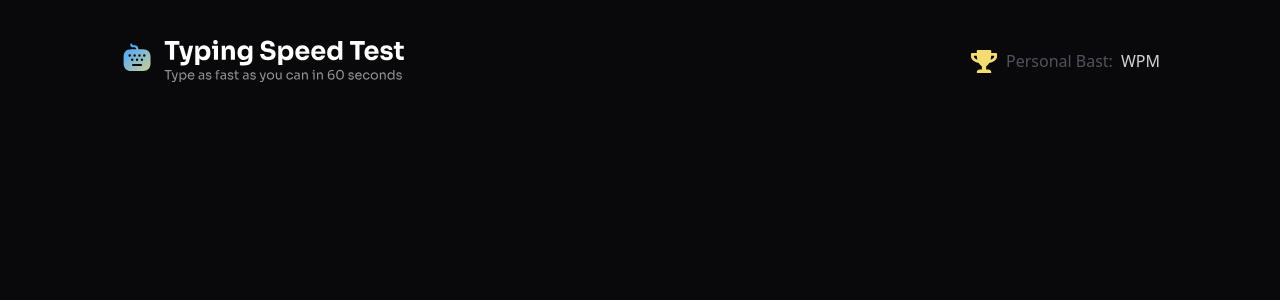
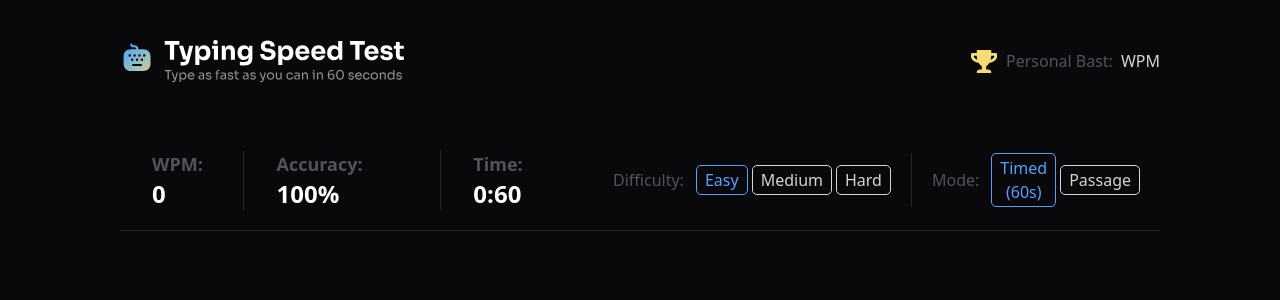
Before and after one commit to iun-00/-fronted-mentor-typing-speed-test, a Next.js app: page / in a window 1280 px wide. Shown: the top 300 px of the page. Built offline with nearby package versions, Linux system fonts and the light colour scheme.

Commit message:
feat: nav Ui 추가

```diff
--- a/app/page.tsx
+++ b/app/page.tsx
@@ -1,9 +1,11 @@
 import Header from "@/features/Header";
+import Nav from "@/features/Nav";
 
 export default function Home() {
   return (
     <div className="bg-zinc-950 h-screen px-30 py-10">
       <Header />
+      <Nav />
     </div>
   );
 }
--- /dev/null
+++ b/features/Nav.tsx
@@ -0,0 +1,118 @@
+"use client";
+
+import { useState } from "react";
+
+export default function Nav() {
+  type difficultyT = "easy" | "medium" | "hard";
+  type modeT = "timed" | "passage";
+
+  const [difficulty, setDifficulty] = useState<difficultyT>("easy");
+  const [mode, setMode] = useState<modeT>("timed");
+
+  const buttonStyleClass =
+    "border border-zinc-500 text-zinc-300 px-2 py-0.5 rounded-[5px] cursor-pointer hover:border-blue-400 hover:text-blue-400";
+  function getButtonStyle(type: "difficulty" | "mode", text: difficultyT | modeT) {
+    if (type === "difficulty") return {
+      color:
+        difficulty === text
+          ? "oklch(70.7% 0.165 254.624)"
+          : "oklch(87.1% 0.006 286.286)",
+      borderColor:
+        difficulty === text
+          ? "oklch(70.7% 0.165 254.624)"
+          : "oklch(87.1% 0.006 286.286)",
+      cursor: difficulty === text ? "default" : "pointer",
+    }
+    else return {
+      color:
+        mode === text
+          ? "oklch(70.7% 0.165 254.624)"
+          : "oklch(87.1% 0.006 286.286)",
+      borderColor:
+        mode === text
+          ? "oklch(70.7% 0.165 254.624)"
+          : "oklch(87.1% 0.006 286.286)",
+      cursor: mode === text ? "default" : "pointer",
+    }
+  }
+  return (
+    <nav id="nav" className="flex items-center border-b border-zinc-800 py-5 mt-12">
+      <section id="view" className="flex text-zinc-600 font-bold text-[18px]">
+        <p id="view-wpm" className="border-r border-zinc-800 px-8">
+          WPM: <span className="text-white font-black text-2xl">{0}</span>
+        </p>
+        <p id="view-accuracy" className="border-r border-zinc-800 px-8">
+          Accuracy:{" "}
+          <span className="text-white font-black text-2xl">{100}%</span>
+        </p>
+        <p id="view-time" className="border-zinc-800 px-8">
+          Time:{" "}
+          <span className="text-white font-black text-2xl">
+            {0}:{60}
+          </span>
+        </p>
+      </section>
+      <section id="options" className="flex text-zinc-600 ml-auto">
+        <div
+          id="options-difficulty"
+          className="flex items-center gap-1 border-r border-zinc-800 px-5"
+        >
+          <p className="pr-2">Difficulty: </p>
+          <button
+            id="options-difficulty_easy"
+            className={buttonStyleClass}
+            style={getButtonStyle("difficulty", "easy")}
+            onClick={() => {
+              setDifficulty("easy");
+            }}
+          >
+            Easy
+          </button>
+          <button
+            id="options-difficulty_medium"
+            className={buttonStyleClass}
+            style={getButtonStyle("difficulty", "medium")}
+            onClick={() => {
+              setDifficulty("medium");
+            }}
+          >
+            Medium
+          </button>
+          <button
+            id="options-difficulty_hard"
+            className={buttonStyleClass}
+            style={getButtonStyle("difficulty", "hard")}
+            onClick={() => {
+              setDifficulty("hard");
+            }}
+          >
+            Hard
+          </button>
+        </div>
+        <div id="options-mode" className="flex items-center gap-1 px-5">
+          <p className="pr-2">Mode: </p>
+          <button
+            id="options-mode_timed"
+            className={buttonStyleClass}
+            style={getButtonStyle("mode", "timed")}
+            onClick={() => {
+              setMode("timed");
+            }}
+          >
+            Timed (60s)
+          </button>
+          <button
+            id="options-mode_passage"
+            className={buttonStyleClass}
+            style={getButtonStyle("mode", "passage")}
+            onClick={() => {
+              setMode("passage");
+            }}
+          >
+            Passage
+          </button>
+        </div>
+      </section>
+    </nav>
+  );
+}
```
